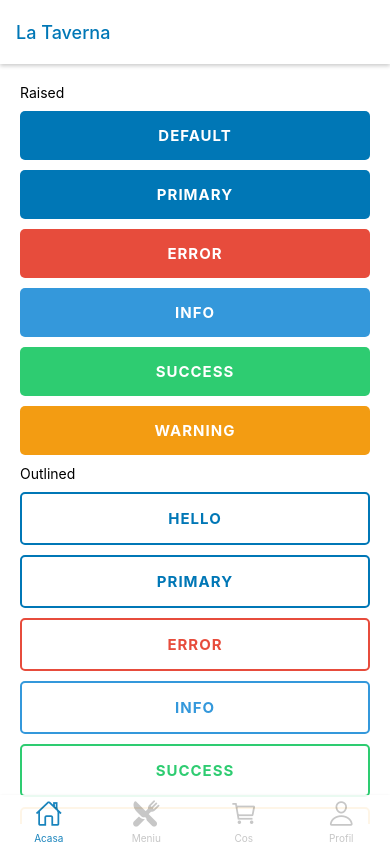
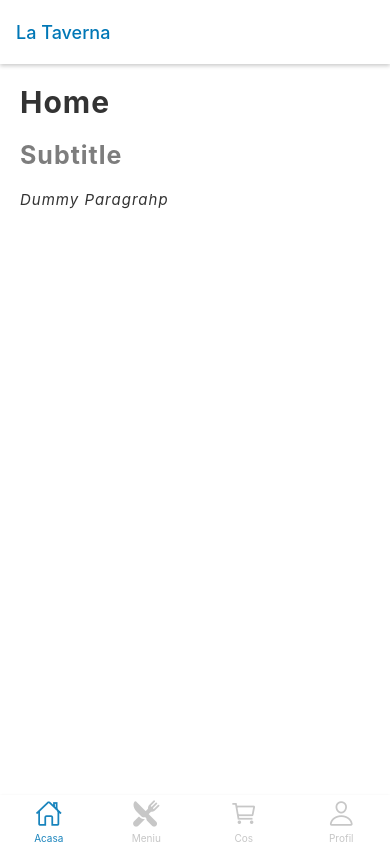
Before and after one commit to AndreiChristian/REACT_NATIVE, a React Native app in the folder delivery_prototype/: screen /Tabs in a window 390 px wide. Built offline with nearby package versions, Linux system fonts and the light colour scheme.

Commit message:
working on more styles

```diff
--- /dev/null
+++ b/delivery_prototype/components/Shared/Text/HeaderOne.tsx
@@ -0,0 +1,23 @@
+import { StyleSheet, Text } from "react-native"
+import Colors from "../../../constants/Colors"
+
+interface Props {
+  text: string,
+}
+
+const HeaderOne: React.FC<Props> = ({ text }) => {
+
+  return <Text style={styles.header} >{text}</Text>
+
+}
+
+const styles = StyleSheet.create({
+  header: {
+    color: Colors.primaryText,
+    fontSize: 30,
+    fontWeight: "bold",
+    letterSpacing: 1
+  }
+})
+
+export default HeaderOne
--- /dev/null
+++ b/delivery_prototype/components/Shared/Text/HeaderTwo.tsx
@@ -0,0 +1,24 @@
+
+import { StyleSheet, Text } from "react-native"
+import Colors from "../../../constants/Colors"
+
+interface Props {
+  text: string,
+}
+
+const HeaderTwo: React.FC<Props> = ({ text }) => {
+
+  return <Text style={styles.header} >{text}</Text>
+
+}
+
+const styles = StyleSheet.create({
+  header: {
+    color: Colors.secondaryText,
+    fontSize: 25,
+    fontWeight: "bold",
+    letterSpacing: 1
+  }
+})
+
+export default HeaderTwo
--- /dev/null
+++ b/delivery_prototype/components/Shared/Text/Paragraph.tsx
@@ -0,0 +1,23 @@
+import { StyleSheet, Text } from "react-native"
+import Colors from "../../../constants/Colors"
+
+interface Props {
+  text: string,
+}
+
+const Paragraph: React.FC<Props> = ({ text }) => {
+
+  return <Text style={styles.header} >{text}</Text>
+
+}
+
+const styles = StyleSheet.create({
+  header: {
+    color: Colors.primaryText,
+    fontStyle: "italic",
+    fontSize: 15,
+    letterSpacing: 1
+  }
+})
+
+export default Paragraph
--- a/delivery_prototype/screens/Home.tsx
+++ b/delivery_prototype/screens/Home.tsx
@@ -1,48 +1,15 @@
-import { StyleSheet, Text, View } from "react-native";
+import { StyleSheet } from "react-native";
 import ScreenContainer from "../components/Layoout/ScreenContainer";
-import RaisedButton from "../components/Shared/Button/RaisedButton";
-import OutlinedButton from "../components/Shared/Button/OutlinedButton";
-import { ScrollView } from "react-native-gesture-handler";
+import HeaderOne from "../components/Shared/Text/HeaderOne";
+import HeaderTwo from "../components/Shared/Text/HeaderTwo";
+import Paragraph from "../components/Shared/Text/Paragraph";
 
 export default function HomeScreen() {
   return (
     <ScreenContainer>
-      <ScrollView style={{ flex: 1, flexDirection: "column", }}>
-        <Text>Raised</Text>
-        <View style={styles.spacer} />
-        <RaisedButton text="Default" />
-        <View style={styles.spacer} />
-        <RaisedButton text="Primary" style="primary" />
-        <View style={styles.spacer} />
-        <RaisedButton text="Error" style="error" />
-        <View style={styles.spacer} />
-        <RaisedButton text="Info" style="info" />
-        <View style={styles.spacer} />
-        <RaisedButton text="Success" style="success" />
-        <View style={styles.spacer} />
-        <RaisedButton text="Warning" style="warning" />
-        <View style={styles.spacer} />
-        <Text>Outlined</Text>
-        <View style={styles.spacer} />
-        <OutlinedButton text="Hello" />
-        <View style={styles.spacer} />
-        <OutlinedButton text="Primary" style="primary" />
-        <View style={styles.spacer} />
-        <OutlinedButton text="Error" style="error" />
-        <View style={styles.spacer} />
-        <OutlinedButton text="Info" style="info" />
-        <View style={styles.spacer} />
-        <OutlinedButton text="Success" style="success" />
-        <View style={styles.spacer} />
-        <OutlinedButton text="Warning" style="warning" />
-        <View style={styles.spacer} />
-      </ScrollView>
+      <HeaderOne text="Home" />
+      <HeaderTwo text="Subtitle" />
+      <Paragraph text="Dummy Paragrahp" />
     </ScreenContainer>
   )
 }
-
-const styles = StyleSheet.create({
-  spacer: {
-    height: 10
-  }
-})
```
